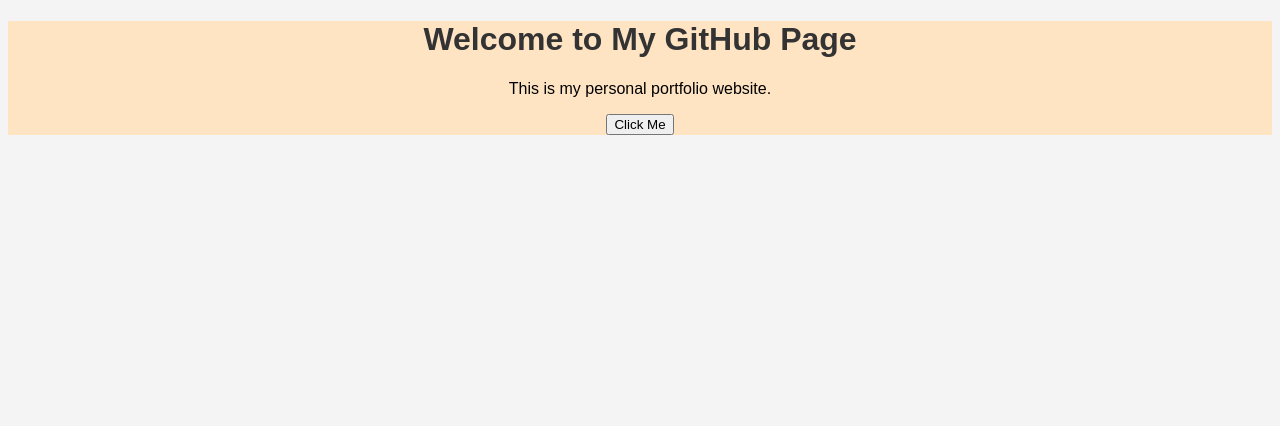
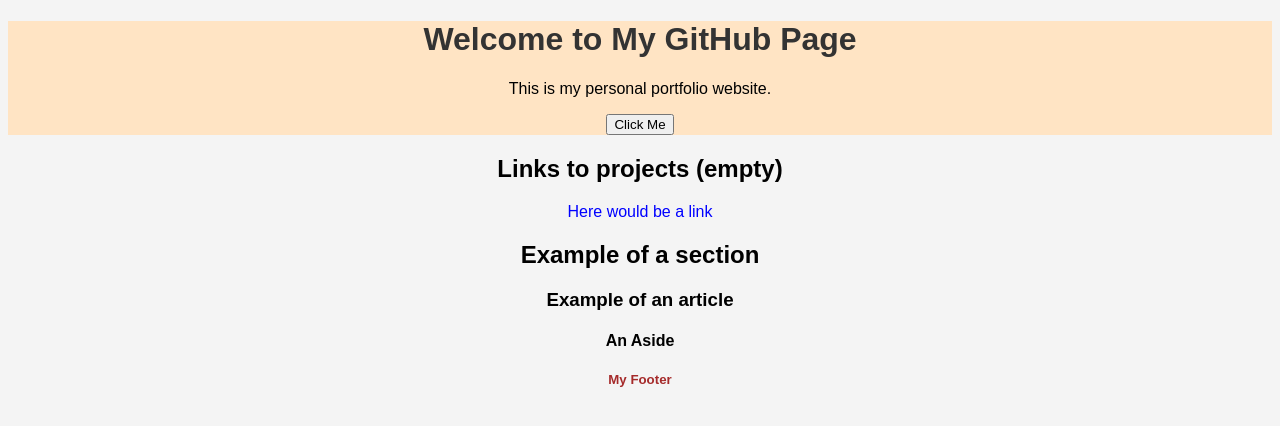
Before and after one commit to SamGagneOfficial/SamGagneOfficial.github.io, a plain HTML site: page index.html in a window 1280 px wide. Drawn offline with Linux system fonts and the light colour scheme.

Commit message:
modified:   index.html

```diff
--- a/index.html
+++ b/index.html
@@ -15,6 +15,28 @@
         <button onclick="showMessage()">Click Me</button>
     </header>
 
+    <nav>
+        <h2>Links to projects (empty)</h2>
+        <p style="color:blue">Here would be a link</p>
+    </nav>
+
+    <section>
+        <h2>Example of a section</h2>
+    </section>
+
+    <article>
+        <h3>Example of an article<h3>
+    </article>
+
+    <aside>
+        <h4>An Aside</h4>
+    </aside>
+
+    <footer style="color:brown">
+        <h5>My Footer</h5>
+        <time></time>
+    </footer>
+
     <script src="script.js"></script>
 </body>
 
```
